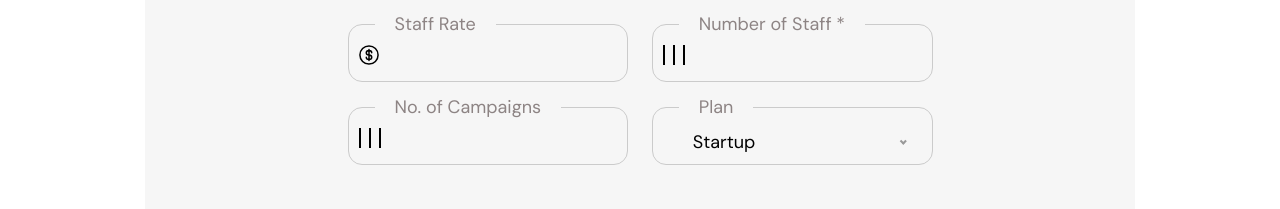
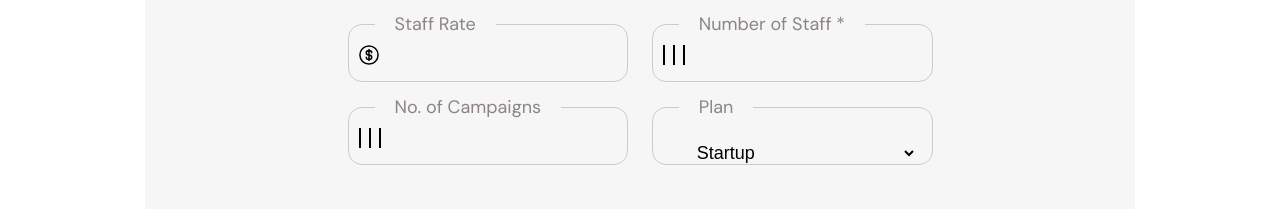
Before and after one commit to AhmedMohamed-Egypt/Develop-Website-for-Trainign-Center-USA, a website: page project/pug/index.pug in a window 1280 px wide. Shown: the part 3492-3701 px from the top of the page. Drawn offline with nearby package versions, Linux system fonts and the light colour scheme; files that its build step writes are made by us from their sources; files whose address does not match are found by name; a web font is replaced by a local one.

Commit message:
update-js

```diff
--- a/project/pug/index.pug
+++ b/project/pug/index.pug
@@ -16,6 +16,7 @@ include ./strucuture/head.pug
 
 
  <script src="https://ajax.googleapis.com/ajax/libs/jquery/3.7.1/jquery.min.js"></script>
- <script src="https://cdnjs.cloudflare.com/ajax/libs/jquery-nice-select/1.1.0/js/jquery.nice-select.min.js" integrity="sha512-NqYds8su6jivy1/WLoW8x1tZMRD7/1ZfhWG/jcRQLOzV1k1rIODCpMgoBnar5QXshKJGV7vi0LXLNXPoFsM5Zg==" crossorigin="anonymous" referrerpolicy="no-referrer"></script>
+
+
  <script src="https://cdn.jsdelivr.net/npm/swiper@11/swiper-bundle.min.js"></script>
  script(src="js/script.js")
```
Also changed, not shown: dist/index.html.
